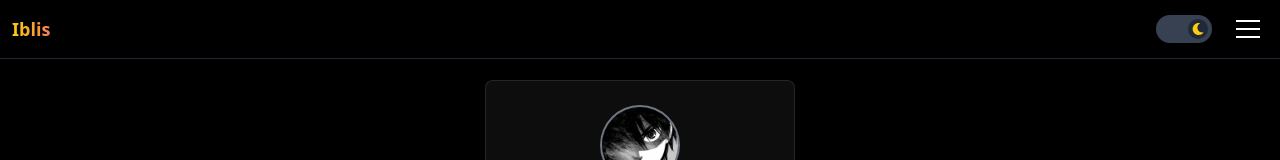
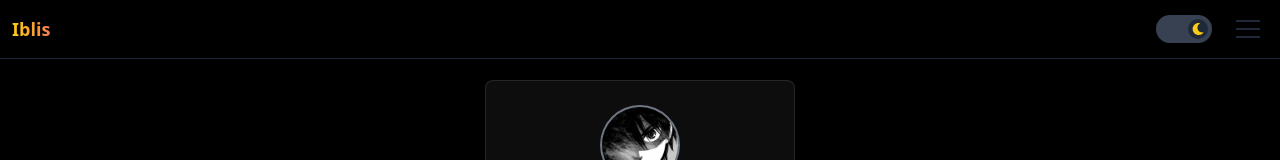
Before and after one commit to faykal/biolink, a React (Vite) app: page / in a window 1280 px wide. Shown: the top 160 px of the page. Built offline with nearby package versions, Linux system fonts and the light colour scheme.

Commit message:
Update Header

```diff
--- a/src/components/Header.jsx
+++ b/src/components/Header.jsx
@@ -31,13 +31,13 @@ const Header = () => {
       animate={{ y: 0 }}
       className="fixed top-0 left-0 right-0 z-50"
     >
-      <nav className="p-3 bg-white/80 dark:bg-black/80 backdrop-blur-lg border-b border-gray-200 dark:border-gray-800">
+      <nav className="p-3 bg-gray/80 dark:bg-black/80 backdrop-blur-lg border-b border-gray-200 dark:border-gray-800">
         <div className="max-w-7xl mx-auto flex items-center justify-between">
           <motion.div
             whileHover={{ scale: 1.05 }}
             whileTap={{ scale: 0.95 }}
           >
-           <Link
+            <Link
             href="/"
             className="text-lg font-bold bg-gradient-to-r from-yellow-400 via-orange-400 to-pink-500 bg-clip-text text-transparent">
             <Typing/>
@@ -81,20 +81,20 @@ const Header = () => {
                     rotate: isOpen ? 45 : 0,
                     y: isOpen ? 8 : 0
                   }}
-                  className="block h-0.5 bg-gray-800 dark:bg-white origin-center"
+                  className="block h-0.5 bg-gray-800 dark:bg-gray origin-center"
                 />
                 <motion.span
                   animate={{
                     opacity: isOpen ? 0 : 1
                   }}
-                  className="block h-0.5 bg-gray-800 dark:bg-white"
+                  className="block h-0.5 bg-gray-800 dark:bg-gray"
                 />
                 <motion.span
                   animate={{
                     rotate: isOpen ? -45 : 0,
                     y: isOpen ? -8 : 0
                   }}
-                  className="block h-0.5 bg-gray-800 dark:bg-white origin-center"
+                  className="block h-0.5 bg-gray-800 dark:bg-gray origin-center"
                 />
               </div>
             </motion.button>
@@ -108,7 +108,7 @@ const Header = () => {
               animate="animate"
               exit="exit"
               variants={menuVariants}
-              className="absolute top-full left-0 right-0 bg-white/90 dark:bg-black/90 backdrop-blur-lg border-b border-gray-200 dark:border-gray-800"
+              className="absolute top-full left-0 right-0 bg-gray/90 dark:bg-black/90 backdrop-blur-lg border-b border-gray-200 dark:border-gray-800"
             >
               <nav className="max-w-7xl mx-auto p-4">
                 <motion.div
```
